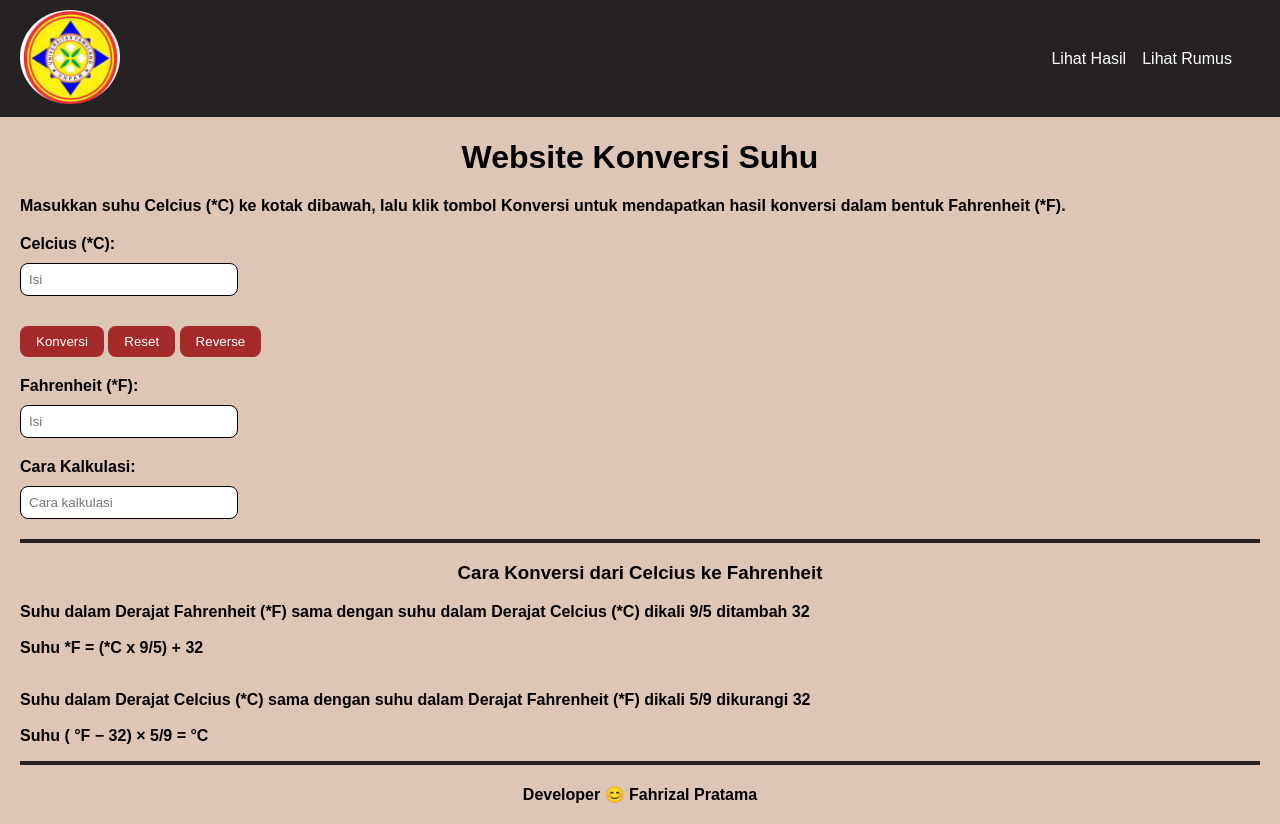
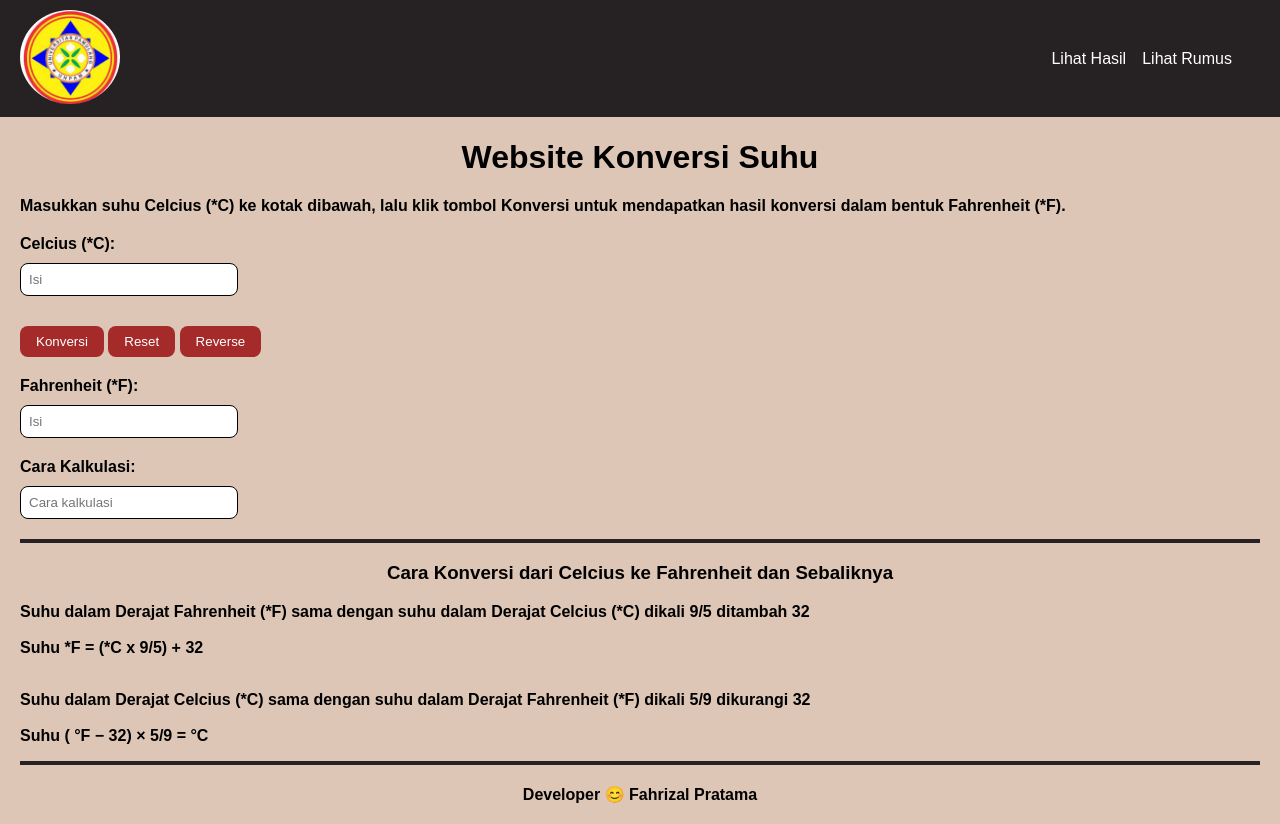
Before and after one commit to revou-fundamental-course/5-feb-24-fahrizalpratama4, a plain HTML site: page index.html in a window 1280 px wide. Drawn offline with Linux system fonts and the light colour scheme.

Commit message:
first setup

```diff
--- a/index.html
+++ b/index.html
@@ -35,7 +35,7 @@
         <label for="input-calculation-method"><b>Cara Kalkulasi:</b></label>
         <input type="text" class="input-field" id="input-calculation-method" placeholder="Cara kalkulasi" readonly>
     </div>
-    <hr><h3 class="calculation-heading" id="calculation-section">Cara Konversi dari Celcius ke Fahrenheit</h3>
+    <hr><h3 class="calculation-heading" id="calculation-section">Cara Konversi dari Celcius ke Fahrenheit dan Sebaliknya</h3>
 <b></hr>
 <p class="conversion-method">
     Suhu dalam Derajat Fahrenheit (*F) sama dengan suhu dalam Derajat Celcius (*C) dikali 9/5 ditambah 32<br><br>
```
